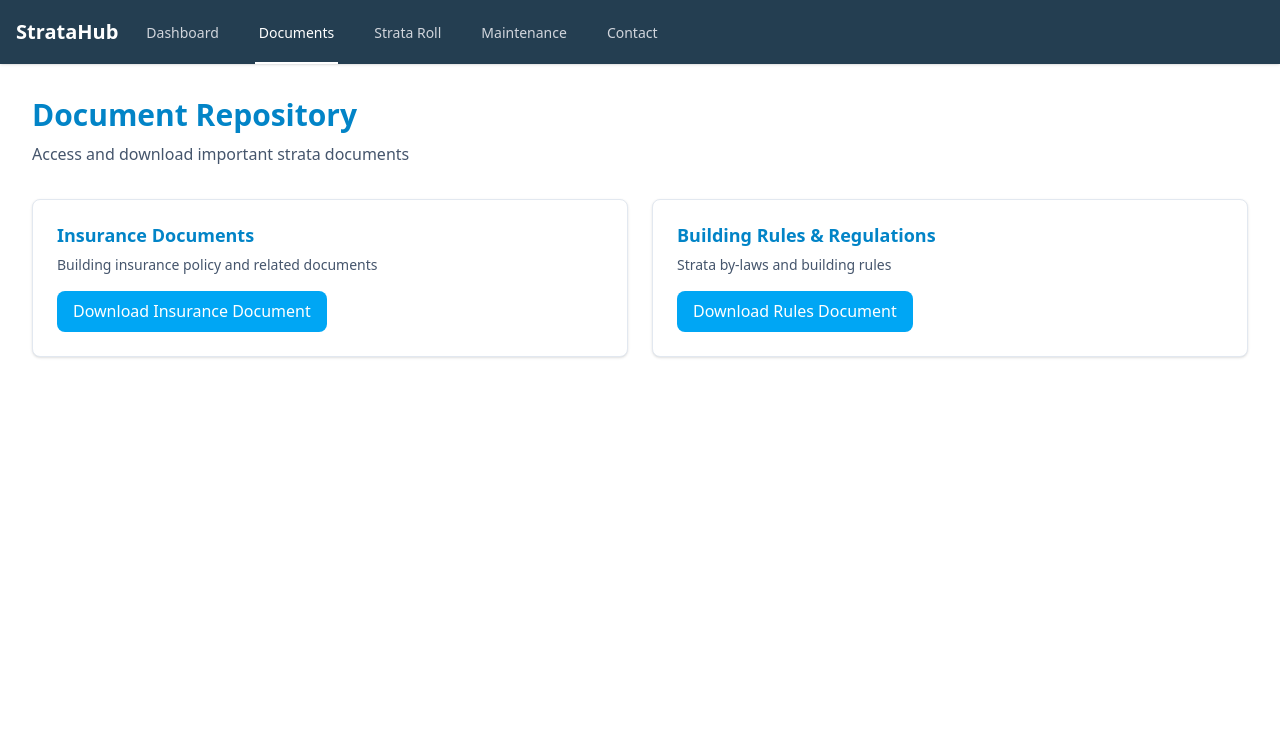
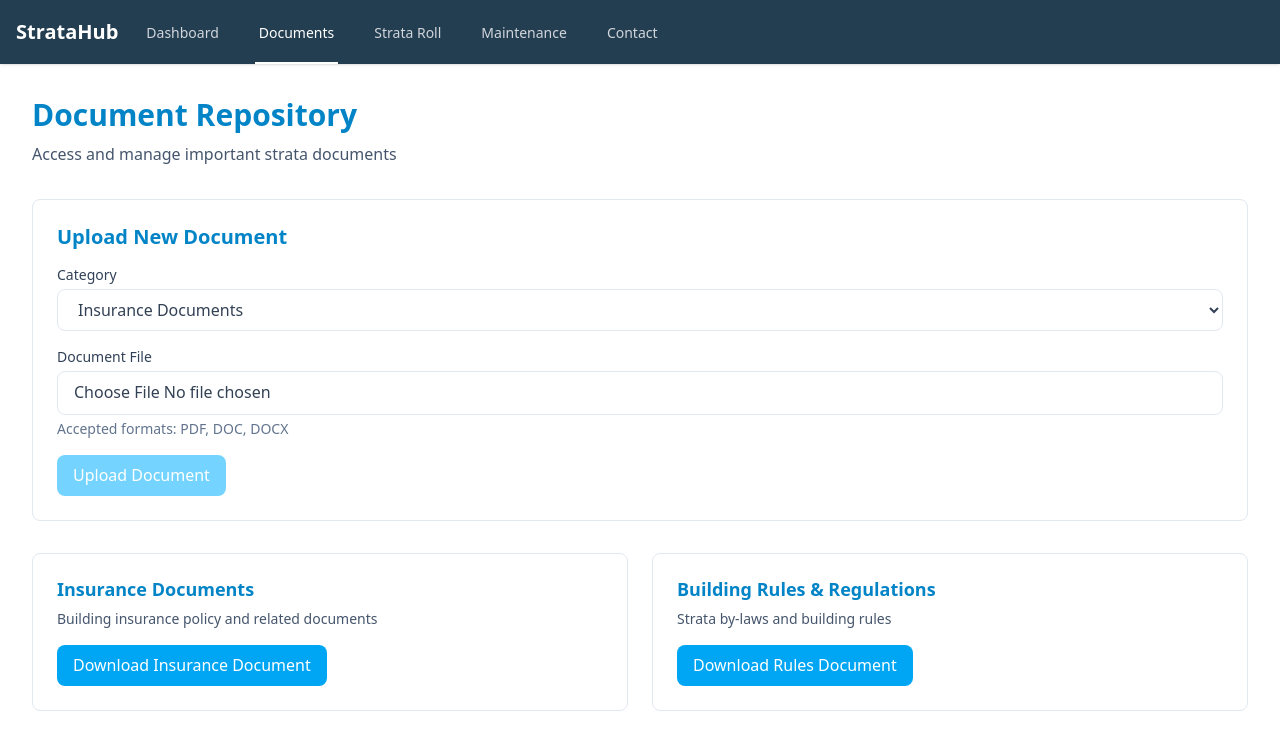
Before and after one commit to ngtrongviet/strata-hub, a Next.js app: page /documents in a window 1280 px wide. Shown: the top 750 px of the page. Built offline with nearby package versions, Linux system fonts and the light colour scheme.

Commit message:
modify api

```diff
--- a/app/api/cron/maintenance-alerts/route.ts
+++ b/app/api/cron/maintenance-alerts/route.ts
@@ -5,7 +5,6 @@ export const runtime = 'edge'
 export async function GET() {
   try {
     // This runs daily at 10 AM
-    // In a real app, you would:
     // 1. Check for overdue maintenance tasks
     // 2. Send reminders to assigned contractors
     // 3. Alert building manager about urgent issues
--- a/app/api/maintenance/create/route.ts
+++ b/app/api/maintenance/create/route.ts
@@ -7,7 +7,6 @@ export async function POST(req: NextRequest) {
   try {
     const data = await req.json()
 
-    // In a real app, you would:
     // 1. Validate the request data
     // 2. Save to database
     // 3. Send notifications
--- a/app/documents/page.tsx
+++ b/app/documents/page.tsx
@@ -9,6 +9,12 @@ interface Document {
   uploadDate: string
   size: string
   type: string
+}
+
+interface UploadStatus {
+  isUploading: boolean
+  success?: boolean
+  error?: string
 }
 
 const documents: Document[] = [
@@ -47,6 +53,47 @@ const documents: Document[] = [
 ]
 
 export default function Documents() {
+  const [uploadStatus, setUploadStatus] = useState<UploadStatus>({ isUploading: false })
+  const [selectedFile, setSelectedFile] = useState<File | null>(null)
+  const [category, setCategory] = useState<string>('insurance')
+
+  const handleFileChange = (e: React.ChangeEvent<HTMLInputElement>) => {
+    if (e.target.files && e.target.files[0]) {
+      setSelectedFile(e.target.files[0])
+    }
+  }
+
+  const handleUpload = async (e: React.FormEvent) => {
+    e.preventDefault()
+    if (!selectedFile) return
+
+    setUploadStatus({ isUploading: true })
+
+    try {
+      const formData = new FormData()
+      formData.append('file', selectedFile)
+      formData.append('category', category)
+
+      const response = await fetch('/api/documents/upload', {
+        method: 'POST',
+        body: formData,
+      })
+
+      if (!response.ok) throw new Error('Upload failed')
+
+      setUploadStatus({ isUploading: false, success: true })
+      setSelectedFile(null)
+      // Reset file input
+      const fileInput = document.getElementById('file-upload') as HTMLInputElement
+      if (fileInput) fileInput.value = ''
+    } catch (error) {
+      setUploadStatus({
+        isUploading: false,
+        error: 'Failed to upload document. Please try again.'
+      })
+    }
+  }
+
   return (
     <div className="max-w-7xl mx-auto py-8 px-4 sm:px-6 lg:px-8">
       <div className="mb-8">
@@ -54,13 +101,67 @@ export default function Documents() {
           Document Repository
         </h1>
         <p className="text-slate-600">
-          Access and download important strata documents
+          Access and manage important strata documents
         </p>
       </div>
 
+      {/* Upload Section */}
+      <div className="mb-8 bg-white border border-slate-200 rounded-lg p-6">
+        <h2 className="text-xl font-semibold text-sky-600 mb-4">
+          Upload New Document
+        </h2>
+        <form onSubmit={handleUpload} className="space-y-4">
+          <div>
+            <label className="block text-sm font-medium text-slate-700 mb-1">
+              Category
+            </label>
+            <select
+              value={category}
+              onChange={(e) => setCategory(e.target.value)}
+              className="w-full px-4 py-2 rounded-lg border border-slate-200 focus:border-sky-500 focus:ring-1 focus:ring-sky-500"
+            >
+              <option value="insurance">Insurance Documents</option>
+              <option value="rules">Building Rules & Regulations</option>
+            </select>
+          </div>
+
+          <div>
+            <label className="block text-sm font-medium text-slate-700 mb-1">
+              Document File
+            </label>
+            <input
+              id="file-upload"
+              type="file"
+              accept=".pdf,.doc,.docx"
+              onChange={handleFileChange}
+              className="w-full px-4 py-2 rounded-lg border border-slate-200 focus:border-sky-500 focus:ring-1 focus:ring-sky-500"
+            />
+            <p className="mt-1 text-sm text-slate-500">
+              Accepted formats: PDF, DOC, DOCX
+            </p>
+          </div>
+
+          <button
+            type="submit"
+            disabled={!selectedFile || uploadStatus.isUploading}
+            className="bg-sky-500 hover:bg-sky-600 text-white px-4 py-2 rounded-lg transition-colors disabled:bg-sky-300"
+          >
+            {uploadStatus.isUploading ? 'Uploading...' : 'Upload Document'}
+          </button>
+
+          {uploadStatus.success && (
+            <p className="text-green-600 mt-2">Document uploaded successfully!</p>
+          )}
+          {uploadStatus.error && (
+            <p className="text-red-600 mt-2">{uploadStatus.error}</p>
+          )}
+        </form>
+      </div>
+
+      {/* Existing Documents */}
       <div className="grid grid-cols-1 md:grid-cols-2 gap-6">
         {/* Insurance Document */}
-        <div className="bg-white border border-slate-200 rounded-lg shadow-sm p-6 hover:border-sky-200 hover:shadow-md transition-all">
+        <div className="bg-white border border-slate-200 rounded-lg p-6">
           <h3 className="text-lg font-semibold text-sky-600 mb-2">
             Insurance Documents
           </h3>
@@ -77,7 +178,7 @@ export default function Documents() {
         </div>
 
         {/* Building Rules Document */}
-        <div className="bg-white border border-slate-200 rounded-lg shadow-sm p-6 hover:border-sky-200 hover:shadow-md transition-all">
+        <div className="bg-white border border-slate-200 rounded-lg p-6">
           <h3 className="text-lg font-semibold text-sky-600 mb-2">
             Building Rules & Regulations
           </h3>
@@ -85,7 +186,7 @@ export default function Documents() {
             Strata by-laws and building rules
           </p>
           <a
-            href="/documents/rules.rtf"
+            href="/documents/rules.pdf"
             download
             className="inline-block bg-sky-500 hover:bg-sky-600 text-white px-4 py-2 rounded-lg transition-colors"
           >
```
